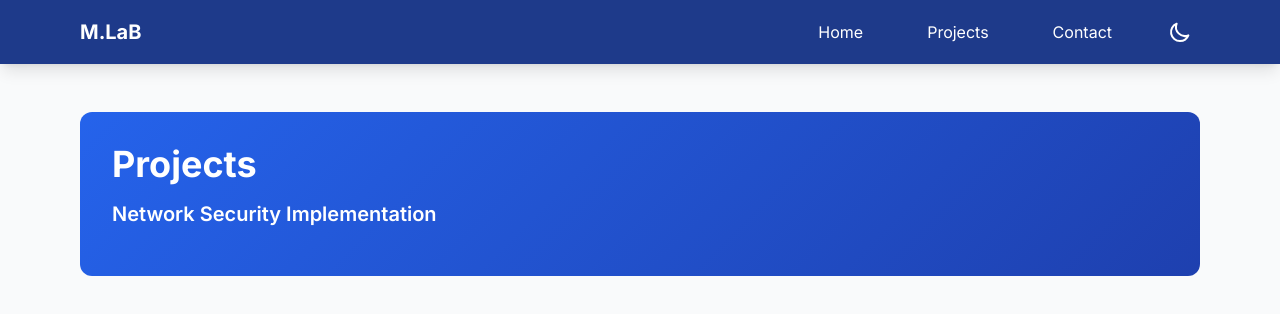
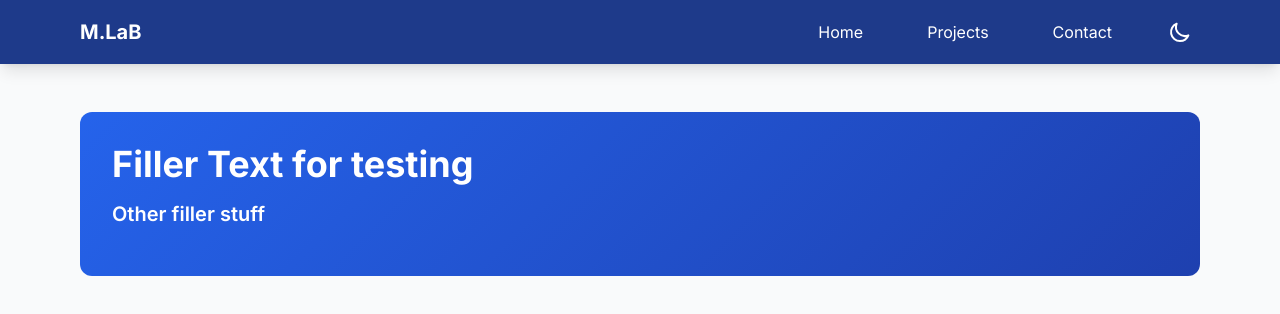
Before and after one commit to Mlabarbara/website, a plain HTML site: page pageStructure.html in a window 1280 px wide. Drawn offline with nearby package versions, Linux system fonts and the light colour scheme; files that its build step writes are made by us from their sources; files whose address does not match are found by name.

Commit message:
add comments at start and eof to distingush

```diff
--- a/pageStructure.html
+++ b/pageStructure.html
@@ -1,3 +1,4 @@
+<!-- pageStructure.html file begin -->
 <!DOCTYPE html>
 <html lang="en" class="light">
 <head>
@@ -71,8 +72,8 @@
         <section class="profile-section rounded-xl p-8 text-white mb-12 animate-fade-in hover-float">
             <div class="flex flex-col md:flex-row items-center gap-8">
                 <div class="text-center md:text-left">
-                    <h1 class="text-4xl font-bold mb-4">Projects</h1>
-                    <h2 class="text-xl font-semibold mb-4">Network Security Implementation</h2>
+                    <h1 class="text-4xl font-bold mb-4">Filler Text for testing</h1>
+                    <h2 class="text-xl font-semibold mb-4">Other filler stuff</h2>
                     <!-- Rest of your content -->
                 </div>
             </div>
@@ -82,3 +83,4 @@
     <script src="main.js"></script>
 </body>
 </html>
+<!-- contact.html file end -->
```
Also changed, not shown: contact.html (+2 -0 lines), index.html (+2 -0 lines), projects.html (+2 -0 lines).
